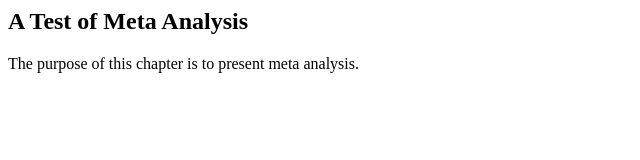
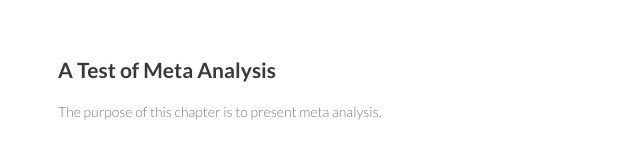
Before and after one commit to arinbasu/metaanalysis, a plain HTML site: page metamd.html in a window 1280 px wide. Shown: the whole page, without its empty margins (0-640 px from the left). Drawn offline with Linux system fonts and the light colour scheme.

Commit message:
Update metamd.html
update

```diff
--- a/metamd.html
+++ b/metamd.html
@@ -1,2 +1,16 @@
+<html>
+<head>
+    <meta charset="utf-8">
+    <meta http-equiv="X-UA-Compatible" content="chrome=1">
+    <title>Metaanalysis by arinbasu</title>
+
+    <link rel="stylesheet" href="stylesheets/styles.css">
+    <link rel="stylesheet" href="stylesheets/pygment_trac.css">
+    <meta name="viewport" content="width=device-width, initial-scale=1, user-scalable=no">
+    <!--[if lt IE 9]>
+    <script src="//html5shiv.googlecode.com/svn/trunk/html5.js"></script>
+    <![endif]-->
+  </head>
 <h2 id="a-test-of-meta-analysis">A Test of Meta Analysis</h2>
 <p>The purpose of this chapter is to present meta analysis.</p>
+</html>
```
